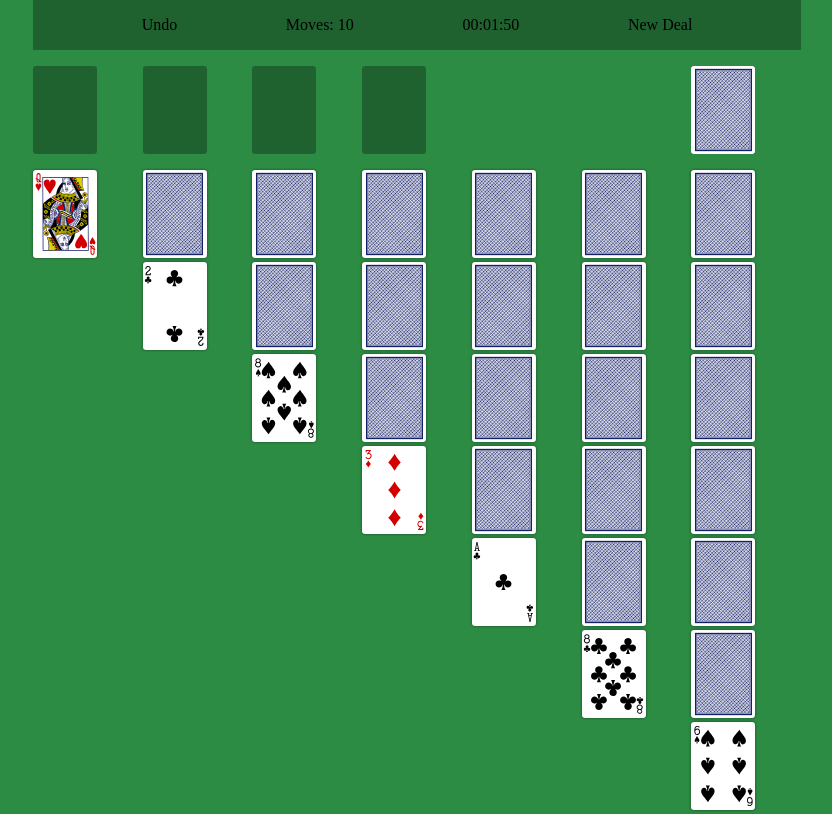
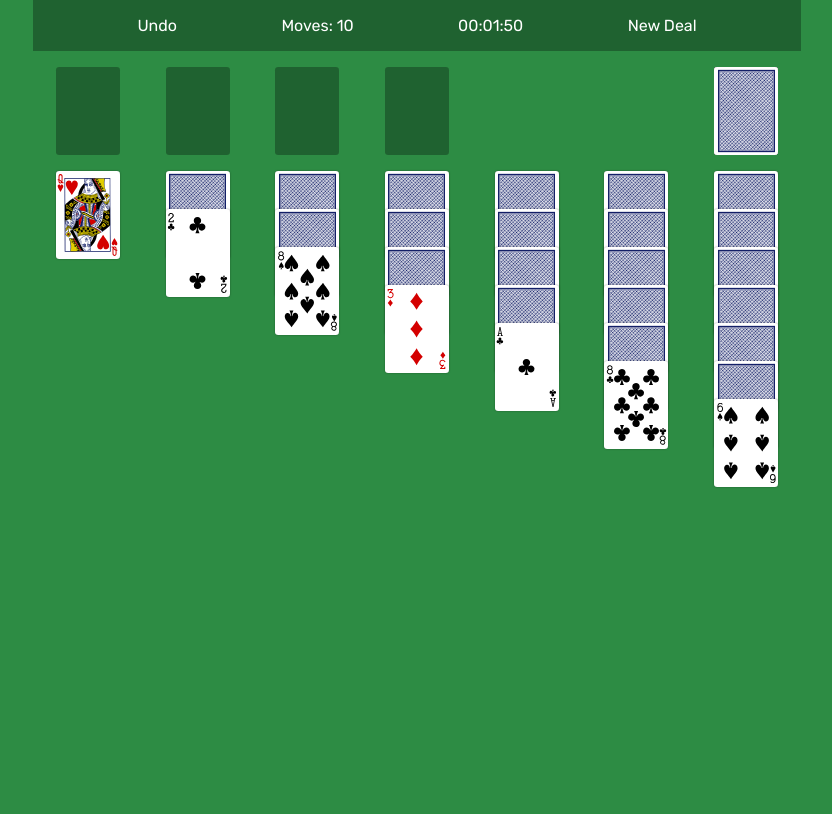
Before and after one commit to profpan396/solitaire, a plain HTML site: page index.html in a window 1280 px wide. Shown: the whole page, without its empty margins (223-1055 px from the left). Drawn offline with Linux system fonts and the light colour scheme.

Commit message:
set styling to better resemble solitaire board

```diff
--- a/css/cardstarter.css
+++ b/css/cardstarter.css
@@ -35,7 +35,7 @@
   .card.no-border {
     border: 0; }
   .card.shadow {
-    box-shadow: 0 0 3px 0 rgba(0, 0, 0, 0.50); }
+    box-shadow: 0 0 2px 0 rgba(0, 0, 0, 0.40); }
   .card.outline {
     background-image: none;
     background-color: rgba(0,0,0,0.3);
--- a/css/main.css
+++ b/css/main.css
@@ -1,10 +1,14 @@
+@import url('https://fonts.googleapis.com/css2?family=Rubik:wght@300;400;700&display=swap');
+
 * {
     box-sizing: border-box;
+    font-family: 'Rubik', sans-serif;
 }
 
 body {
     margin: 0;
     background-color: #2D8C44;
+    color: white;
     display: flex;
     justify-content: center;
     align-items: center;
@@ -12,6 +16,7 @@ body {
 
 #solitaire-board {
     width: 60%;
+    height: 100%;
 }
 
 #status-bar {
@@ -32,6 +37,10 @@ body {
     grid-template-columns: repeat(4, 1fr);
 }
 
+.card.outline {
+    justify-self: center;
+}
+
 #waste {
     grid-column: 6 / 7;
 }
@@ -43,7 +52,23 @@ body {
 
 #tableau {
     display: grid;
+    height: 100%;
     grid-template-columns: repeat(7, 1fr);
+    position: relative;
+}
+
+.column {
+    display: flex;
+    flex-direction: column;
+    align-items: center;
+}
+
+#tableau .column .card {
+    position: relative;
+}
+
+#tableau .column .card:not(:first-child) {
+    margin-top: -50px;
 }
 
 .deck {
@@ -52,8 +77,12 @@ body {
     left: 0;
 }
 
-@media screen and (max-width: 764px) {
+@media screen and (max-width: 400px) {
     #solitaire-board {
         width: 100%;
     }
+    .card {
+        width: 48px;
+        height: 68px;
+    }
 }
```
